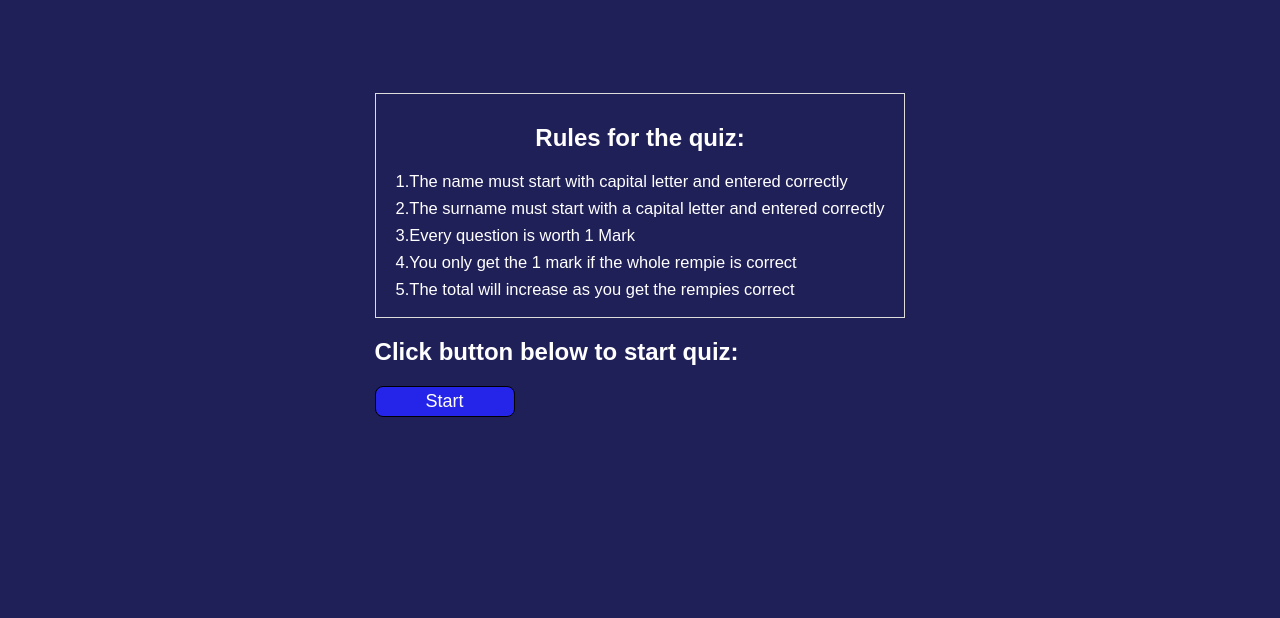
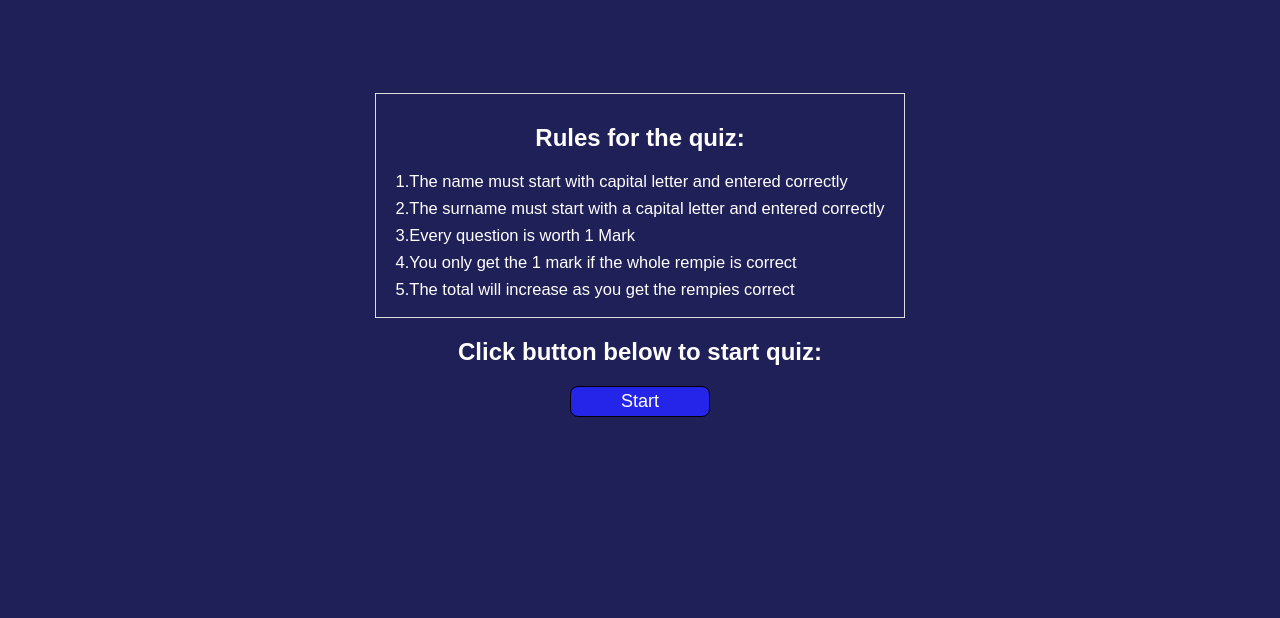
Before and after one commit to BrilliantDipholo/RempieQuizzes, a plain HTML site: page index.html in a window 1280 px wide. Shown: the part 182-800 px from the top of the page. Drawn offline with Linux system fonts and the light colour scheme.

Commit message:
Update style.css

```diff
--- a/style.css
+++ b/style.css
@@ -37,7 +37,7 @@ main{
     align-items: center;
     flex:1;
 }
-.rules h2{
+h2{
     text-align: center;
 }
 .rules{
@@ -86,9 +86,9 @@ main{
     align-items: right;
 }
 .after-choosing-quiz{
-    /* display:flex;
-    justify-content:center; */
-    width:200px;
+    display:flex;
+    justify-content:center;
+    width:100%;
     margin-top:20px;
 }
 .after-choosing-quiz button{
```
